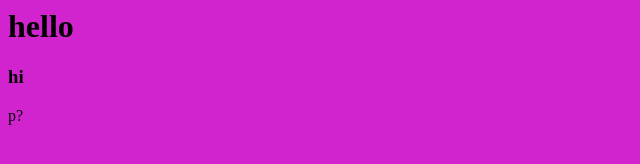
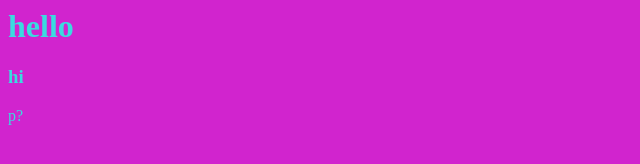
Before and after one commit to umakamat/site, a plain HTML site: page index.html in a window 1280 px wide. Shown: the whole page, without its empty margins (0-640 px from the left). Drawn offline with Linux system fonts and the light colour scheme.

Commit message:
Update index.html

```diff
--- a/index.html
+++ b/index.html
@@ -1,8 +1,8 @@
 <html>
   <head>
-    </header>
+    </head>
 
- <body bgcolor = "#d124ce">
+ <body bgcolor = "#d124ce" text = "#3adbe0">
 <h1> hello </h1>
 <h3> hi </h3>
 <p> p? </p>
```
